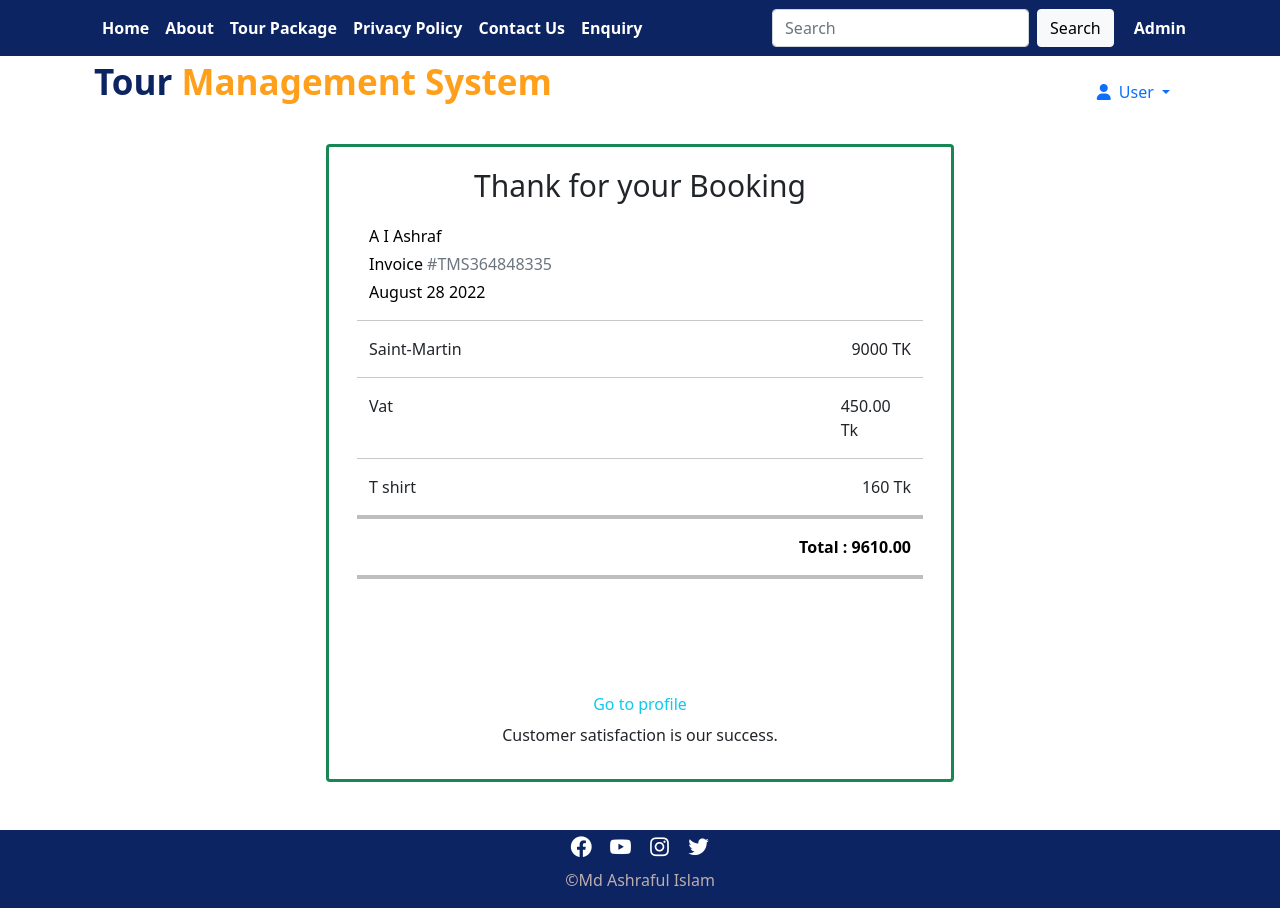
After one commit to ai-ashraf/Tour-Management-System, a PHP site: page /invoice.php in a window 1280 px wide. The commit adds this page. Run offline with PHP 8.4, Linux system fonts and the light colour scheme.

Commit message:
add booking and invoice form

```diff
--- /dev/null
+++ b/invoice.php
@@ -0,0 +1,97 @@
+<?php include_once("./header.php");?>
+<!doctype html>
+<html lang="en">
+  <head>
+    <!-- Required meta tags -->
+    <meta charset="utf-8">
+    <meta name="viewport" content="width=device-width, initial-scale=1">
+
+    <!-- Bootstrap CSS -->
+    <link href="https://cdn.jsdelivr.net/npm/bootstrap@5.0.2/dist/css/bootstrap.min.css" rel="stylesheet" integrity="sha384-EVSTQN3/azprG1Anm3QDgpJLIm9Nao0Yz1ztcQTwFspd3yD65VohhpuuCOmLASjC" crossorigin="anonymous">
+    <!-- <link rel="stylesheet" href="./css/style.css"> -->
+    <title>Invoice</title>
+  </head>
+  <body>
+    <!-- <div class="container"> -->
+        <div class="row justify-content-center mt-3 mb-5">
+            <div class="col-md-6">
+
+
+    <div class="card border-success" style="border: 3px solid">
+        <div class="card-body ">
+          <div class="container">
+            <p class="text-center" style="font-size: 30px;">Thank for your Booking</p>
+            <div class="row">
+              <ul class="list-unstyled">
+                <li class="text-black">A I Ashraf</li>
+                <li class="text-muted mt-1"><span class="text-black">Invoice</span> #TMS364848335</li>
+                <li class="text-black mt-1">August 28 2022</li>
+              </ul>
+              <hr>
+              <div class="col-xl-10">
+                <p>Saint-Martin</p>
+              </div>
+              <div class="col-xl-2">
+                <p class="float-end">9000 TK
+                </p>
+              </div>
+              <hr>
+            </div>
+            <div class="row">
+              <div class="col-xl-10">
+                <p>Vat</p>
+              </div>
+              <div class="col-xl-2">
+                <p class="float-end">450.00 Tk
+                </p>
+              </div>
+              <hr>
+            </div>
+            <div class="row">
+              <div class="col-xl-10">
+                <p>T shirt</p>
+              </div>
+              <div class="col-xl-2">
+                <p class="float-end">160 Tk
+                </p>
+              </div>
+              <hr style="border: 2px solid black;">
+            </div>
+            <div class="row text-black">
+
+              <div class="col-xl-12">
+                <p class="float-end fw-bold">Total : 9610.00
+                </p>
+              </div>
+              <hr style="border: 2px solid black;">
+            </div>
+            <div class="text-center" style="margin-top: 90px;">
+              <a href="profile.php"><u class=" btn text-info">Go to profile</u></a>
+              <p>Customer satisfaction is our success. </p>
+            </div>
+
+          </div>
+        </div>
+      </div>
+    </div>
+</div>
+</div>
+
+
+
+
+
+
+    <!-- Optional JavaScript; choose one of the two! -->
+
+    <!-- Option 1: Bootstrap Bundle with Popper -->
+    <!-- <script src="https://cdn.jsdelivr.net/npm/bootstrap@5.0.2/dist/js/bootstrap.bundle.min.js" integrity="sha384-MrcW6ZMFYlzcLA8Nl+NtUVF0sA7MsXsP1UyJoMp4YLEuNSfAP+JcXn/tWtIaxVXM" crossorigin="anonymous"></script> -->
+
+    <!-- Option 2: Separate Popper and Bootstrap JS -->
+    <!--
+    <script src="https://cdn.jsdelivr.net/npm/@popperjs/core@2.9.2/dist/umd/popper.min.js" integrity="sha384-IQsoLXl5PILFhosVNubq5LC7Qb9DXgDA9i+tQ8Zj3iwWAwPtgFTxbJ8NT4GN1R8p" crossorigin="anonymous"></script>
+    <script src="https://cdn.jsdelivr.net/npm/bootstrap@5.0.2/dist/js/bootstrap.min.js" integrity="sha384-cVKIPhGWiC2Al4u+LWgxfKTRIcfu0JTxR+EQDz/bgldoEyl4H0zUF0QKbrJ0EcQF" crossorigin="anonymous"></script>
+    -->
+  </body>
+</html>
+<?php include_once("./footer.php");?>
--- a/login.php
+++ b/login.php
@@ -13,9 +13,10 @@ if(isset($_POST['email']) && isset($_POST['password'])){
         if($mysqli_num_rows){
             $data = mysqli_fetch_array($rs);
             $user_id = $data['user_id'];
+            // $first_name = $data['first_name'];
             $_SESSION['user_id']=$user_id;
             // $user_id = $data['user_id'];
-            // $_SESSION['user_id']=$user_id;
+            // $_SESSION['first_name']=$first_name;
 
 
             header('location:./package-list.php');
--- a/package-details.php
+++ b/package-details.php
@@ -45,7 +45,7 @@ $rs = mysqli_query($conn,$sql);
    <div class="row justify-content-center">
     <div class="col-lg-2 ">
     <div class="button mb-3 ">
-            <a href="" class="btn " role="button">Book Now</a>
+            <a href="booking.php" class="btn " role="button">Book Now</a>
         </div>
     </div>
    </div>
```
Also changed, not shown: booking.php (added, +65 -0 lines).
